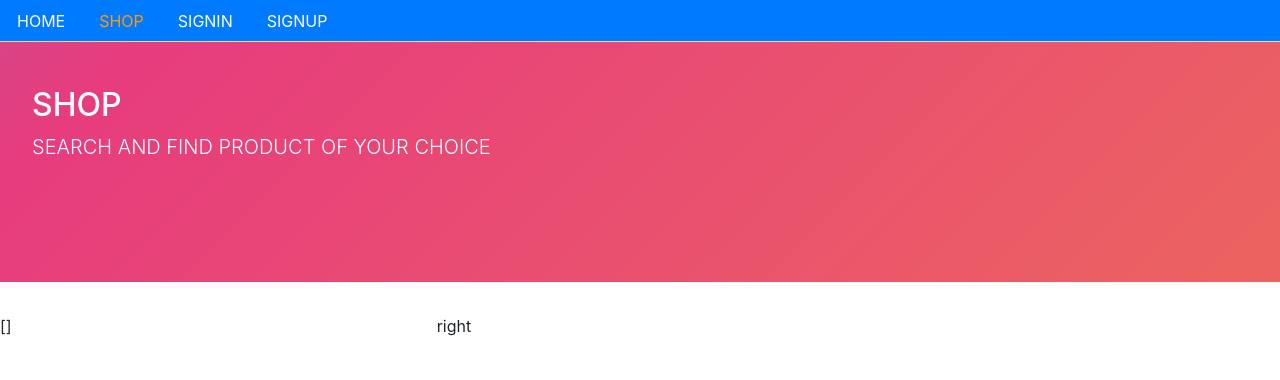
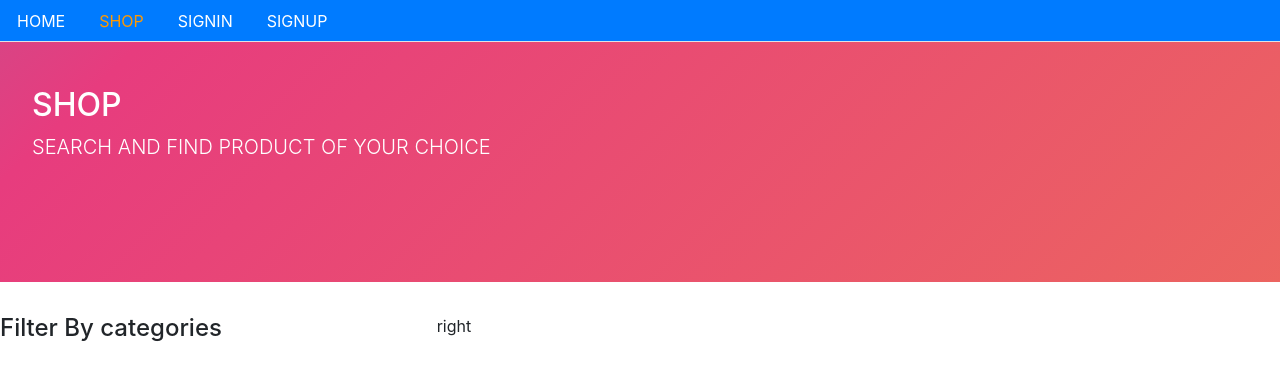
Before and after one commit to CarloMeloni/mernEcommerceFrontend, a React (Create React App) app in the folder ecommerce-front/: page /shop in a window 1280 px wide. Shown: the top 380 px of the page. Built offline with nearby package versions, Linux system fonts and the light colour scheme; no server answers; the HTML template or start-up script is replaced by a standard one.

Commit message:
Creating a checkbox to filter categories in the side bar

```diff
--- /dev/null
+++ b/ecommerce-front/src/core/Checkbox.js
@@ -0,0 +1,12 @@
+import React, { useState, useEffect } from 'react'
+
+const Checkbox = ({ categories }) => {
+    return categories.map((categ, idx) => (
+        <li key={idx} className="list-unstiled">
+            <input type="checkbox" className="form-check-input" />
+            <label className="form-check-label">{categ.name}</label>
+        </li>
+    ))
+}
+
+export default Checkbox
--- a/ecommerce-front/src/core/Shop.js
+++ b/ecommerce-front/src/core/Shop.js
@@ -2,6 +2,7 @@ import React, { useState, useEffect } from 'react';
 import Layout from './Layout';
 import Card from './Card';
 import { getCategories } from './apiCore';
+import Checkbox from './Checkbox';
 
 const Shop = () => {
     const [ categories, setCategories ] = useState([]);
@@ -27,7 +28,10 @@ const Shop = () => {
         <Layout title="SHOP" description="SEARCH AND FIND PRODUCT OF YOUR CHOICE">
             <div className="row">
                 <div className="col-4">
-                    {JSON.stringify(categories)}
+                    <h4>Filter By categories</h4>
+                    <ul>
+                        <Checkbox categories={categories} />
+                    </ul>
                 </div>
                 <div className="col-8">right</div>
             </div>
```
